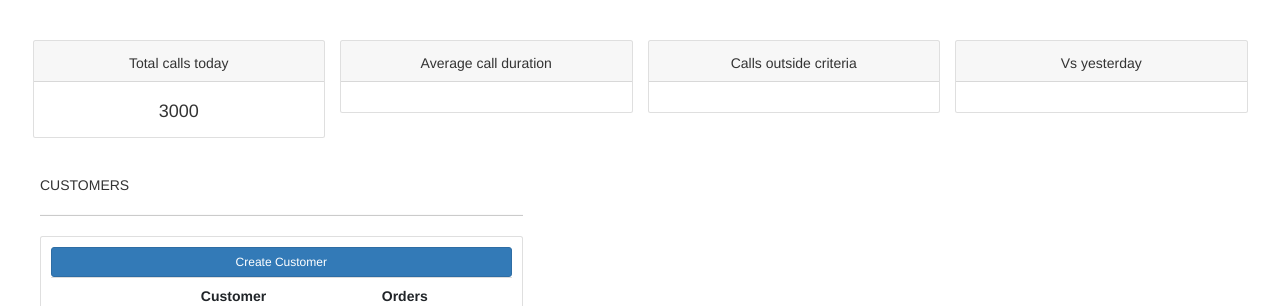
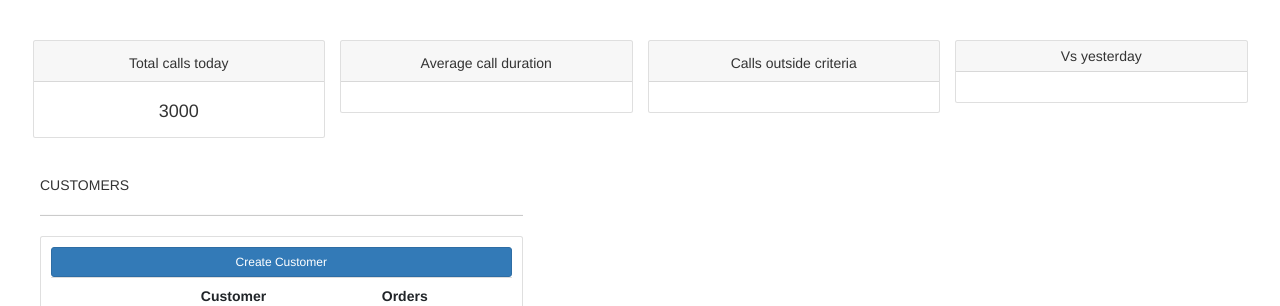
Before and after one commit to aduncanson/my_first_live_app, a Django app: page / in a window 1280 px wide. Shown: the part 62-368 px from the top of the page. Run offline with Django 3.2, Linux system fonts and the light colour scheme; a user stored in the database is signed in; data comes from the database, SQL or seed files in the repository; some libraries are stand-ins or nearby versions.

Commit message:
Adding django-table feature

```diff
--- a/accounts/templates/accounts/statistics.html
+++ b/accounts/templates/accounts/statistics.html
@@ -59,7 +59,7 @@
         <div class="col-md">
             <div class="card text-center mb-3" id="perc-outside-limit">
                 <div class="card-header">
-                    <h5 class="card-title">Vs yesterday</h5>
+                    Vs yesterday
                 </div>
                 <div class="card-body">
                     <h4 class="card-title">{{ max }}</h4>
```
